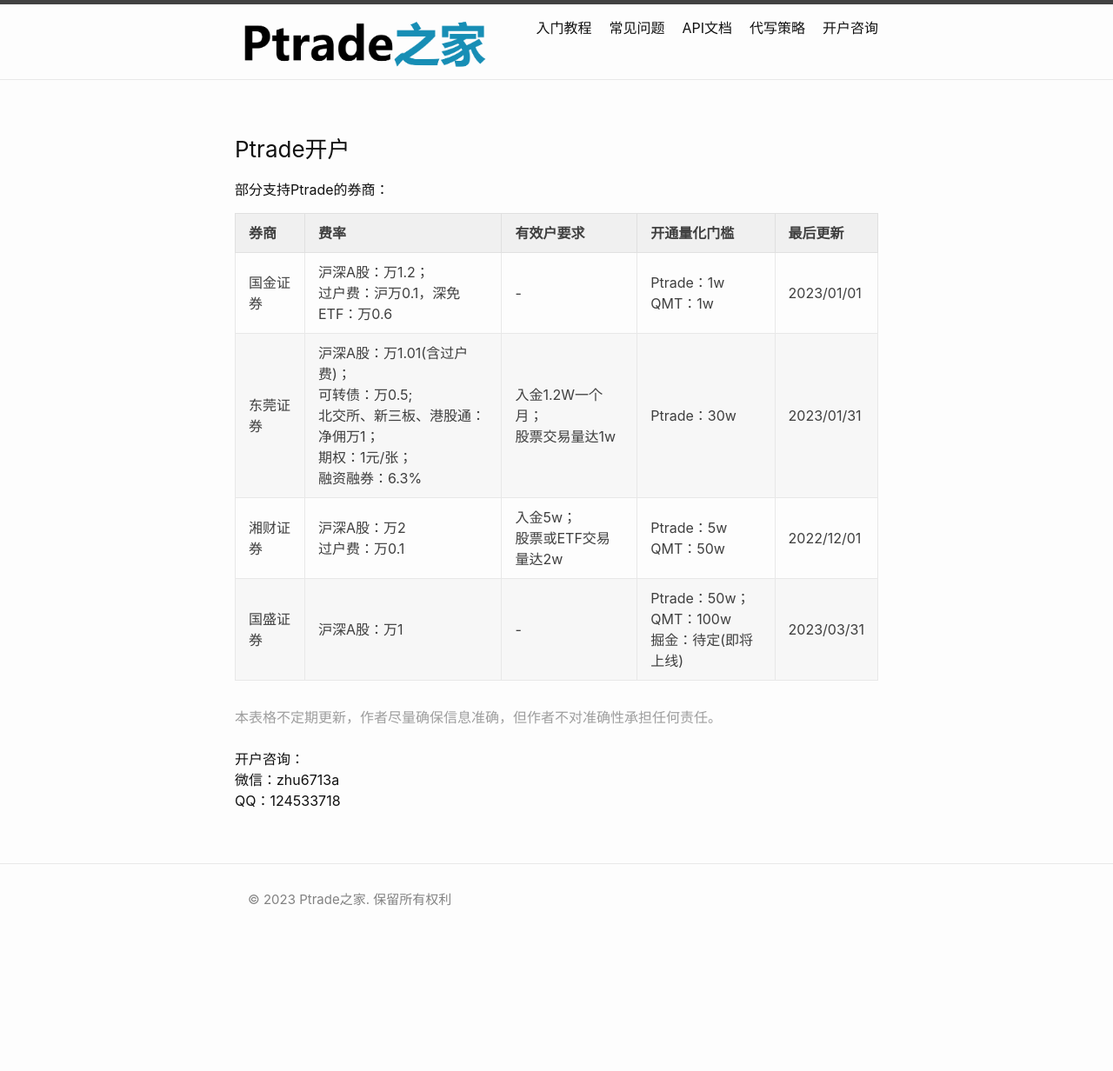
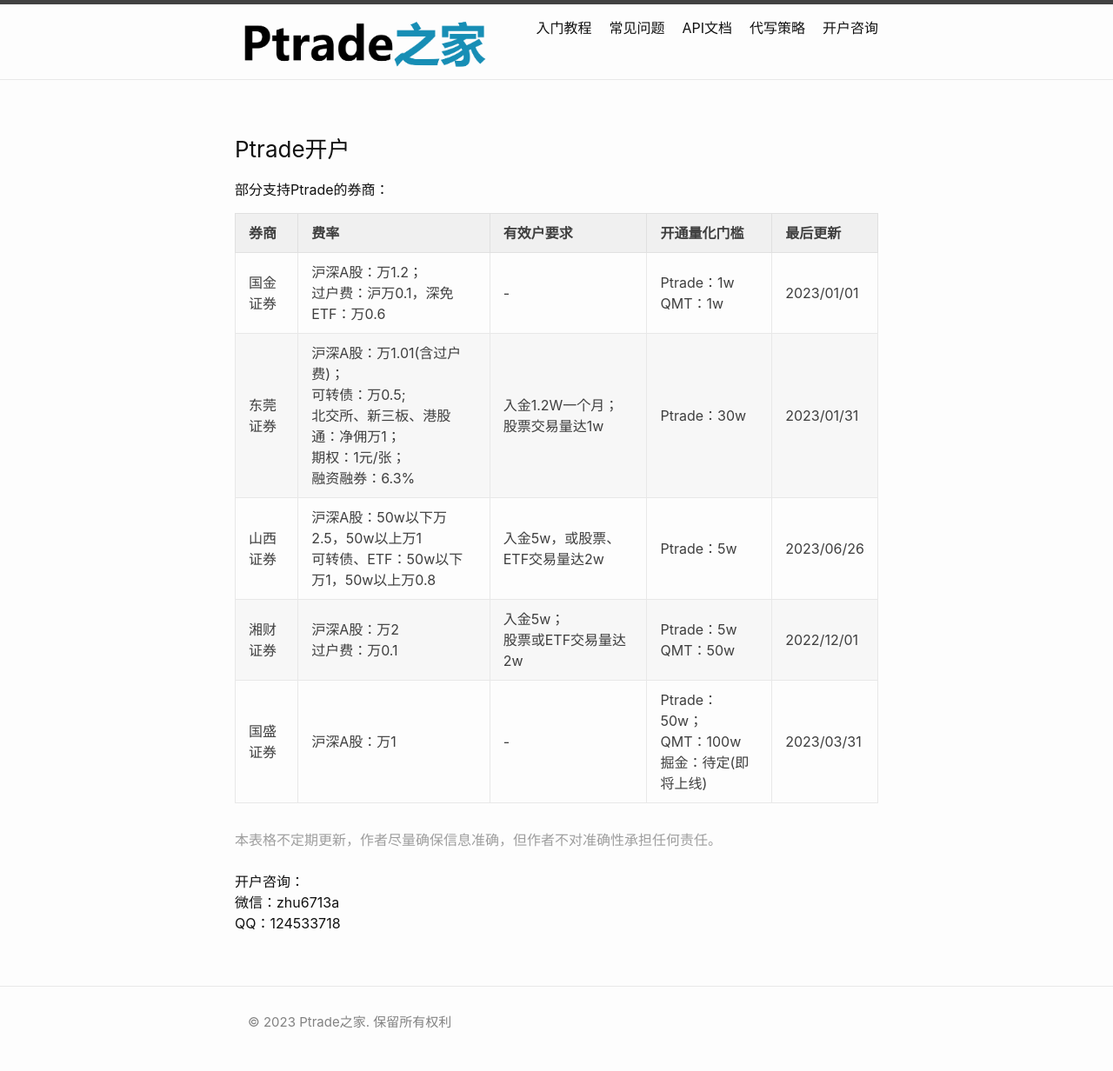
Before and after one commit to simvson/site, a Jekyll site: the page built from _pages/broker.md, in a window 1280 px wide. Shown: the whole page at 87% size. Built offline with Jekyll 4.4.1, drawn with Linux system fonts in a browser that asks for light colours; before the commit the page ends 1091 px from its top, so only the background shows below that.

Commit message:
update broker page

```diff
--- a/_pages/broker.md
+++ b/_pages/broker.md
@@ -31,6 +31,13 @@
 <td>2023/01/31</td>
 </tr>
 <tr>
+<td>山西证券</td>
+<td>沪深A股：50w以下万2.5，50w以上万1<br>可转债、ETF：50w以下万1，50w以上万0.8<br></td>
+<td>入金5w，或股票、ETF交易量达2w</td>
+<td>Ptrade：5w</td>
+<td>2023/06/26</td>
+</tr>
+<tr>
 <td>湘财证券</td>
 <td>沪深A股：万2<br>过户费：万0.1<br></td>
 <td>入金5w；<br>股票或ETF交易量达2w</td>
```
Also changed, not shown: 4 other files.
